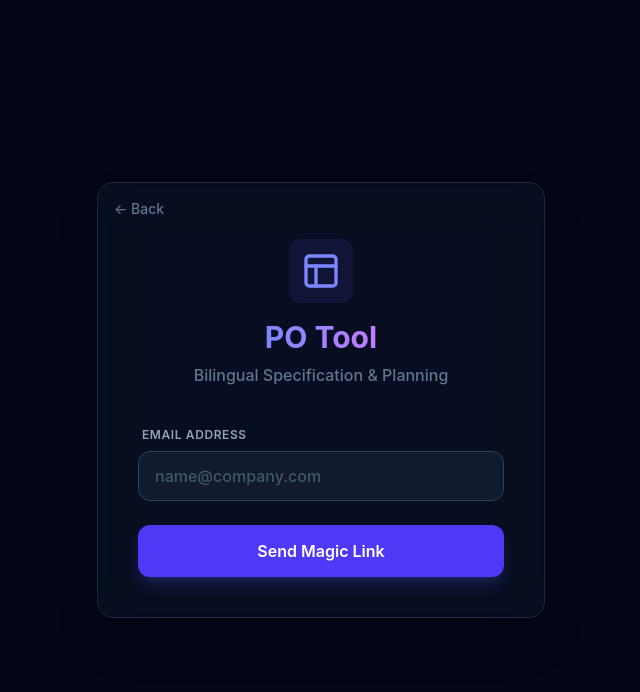
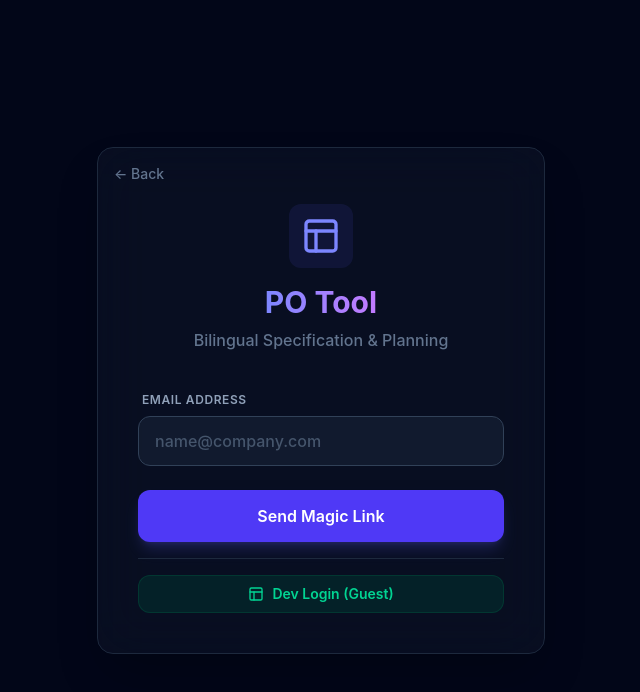
Before and after one commit to wilmav/potool, a React (Vite) app: page / in a window 1280 px wide. Both pictures are taken after a click on the button "Kirjaudu sisään". Shown: the top 692 px of the page, without its empty margins (319-959 px from the left). Built offline with nearby package versions, Linux system fonts and the light colour scheme.

Commit message:
Versio17 - dev login lisätty localhostiin

```diff
--- a/package.json
+++ b/package.json
@@ -26,6 +26,7 @@
     "@tiptap/extension-underline": "^3.16.0",
     "@tiptap/react": "^3.16.0",
     "@tiptap/starter-kit": "^3.16.0",
+    "dotenv": "^17.2.3",
     "jspdf": "^4.0.0",
     "lucide-react": "^0.562.0",
     "react": "^19.2.3",
--- a/src/components/Auth.jsx
+++ b/src/components/Auth.jsx
@@ -59,6 +59,19 @@ export function Auth({ onBack }) {
         setLoading(false)
     }
 
+    const handleGuestLogin = async () => {
+        setLoading(true)
+        const { error } = await supabase.auth.signInWithPassword({
+            email: 'guest@potool.com',
+            password: 'guest-password-123',
+        })
+        if (error) {
+            console.error('Guest login failed:', error)
+            setMessage('Dev login failed.')
+        }
+        setLoading(false)
+    }
+
     return (
         <div className="flex flex-col items-center justify-center min-h-screen bg-slate-950 p-4 text-slate-200">
             <div className="w-full max-w-md bg-slate-900/50 backdrop-blur-xl rounded-2xl shadow-2xl border border-slate-800 p-8 sm:p-10 relative">
@@ -101,6 +114,21 @@ export function Auth({ onBack }) {
                     </button>
                 </form>
 
+                {/* Dev Login Button (Only in Development) */}
+                {import.meta.env.DEV && (
+                    <div className="mt-4 pt-4 border-t border-slate-800">
+                        <button
+                            type="button"
+                            onClick={handleGuestLogin}
+                            disabled={loading}
+                            className="w-full py-2 px-4 bg-emerald-900/30 hover:bg-emerald-900/50 text-emerald-400 border border-emerald-900/50 rounded-xl text-sm font-semibold transition-all flex items-center justify-center gap-2"
+                        >
+                            <Layout className="w-4 h-4" />
+                            Dev Login (Guest)
+                        </button>
+                    </div>
+                )}
+
                 {message && (
                     <div className={`mt-6 p-4 rounded-xl text-sm font-medium text-center ${message.startsWith('Error') ? 'bg-rose-950/30 text-rose-400 border border-rose-900/50' : 'bg-emerald-950/30 text-emerald-400 border border-emerald-900/50'}`}>
                         {message}
```
Also changed, not shown: 1 other file (tests, documents, lock files or other folders).
